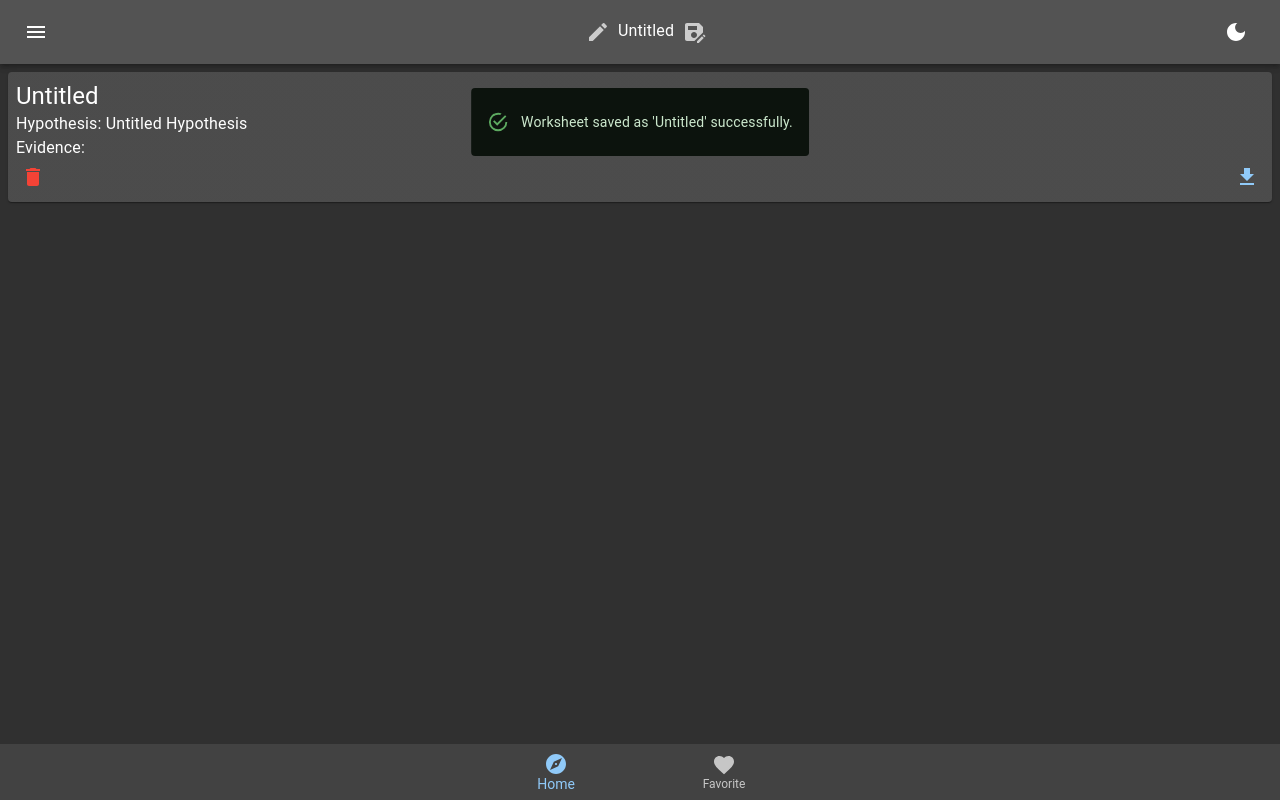
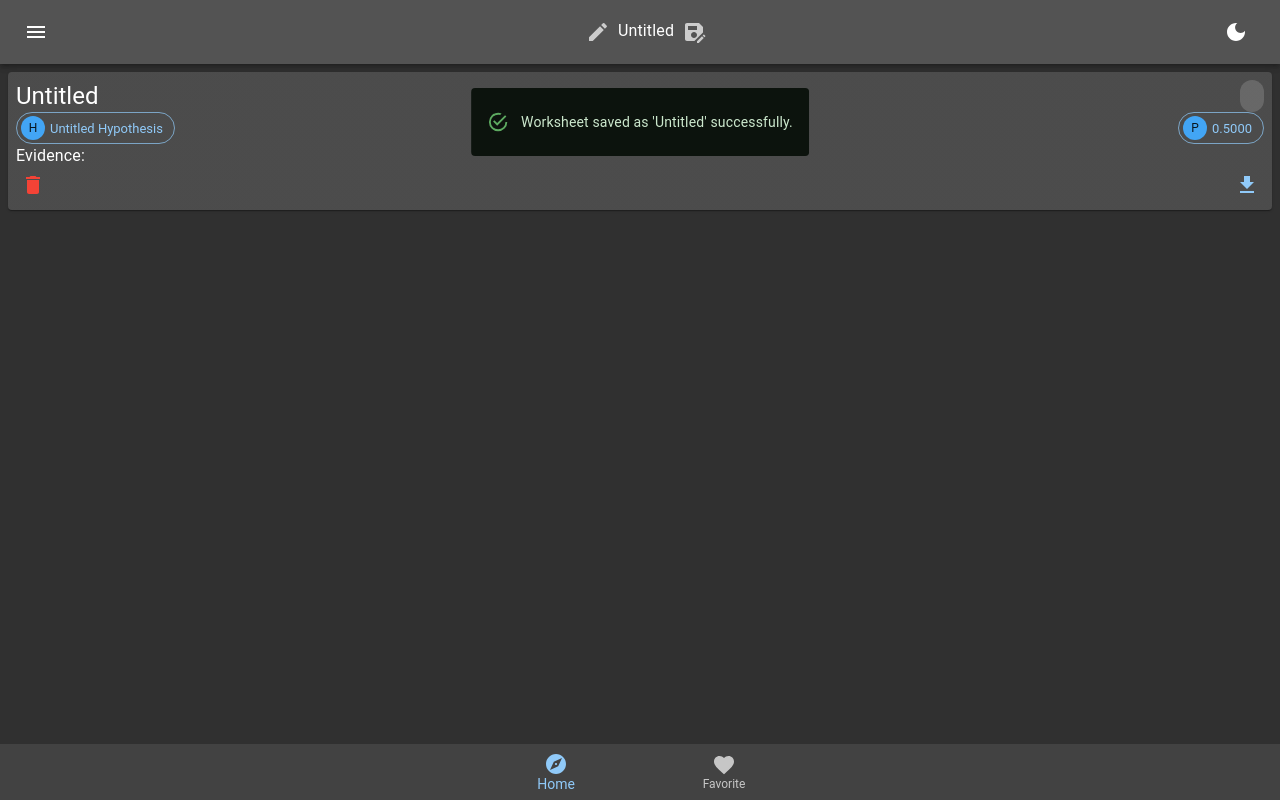
Before and after one commit to quantumsnowball/bayes-domain, a Next.js app: page /favorite in a window 1280 px wide. Both pictures are taken after a click on the button 694 px from the left and 32 px from the top of the page. Built offline with nearby package versions, Linux system fonts and the light colour scheme.

Commit message:
layout: hypothesis row chips

```diff
--- a/components/Pages/Favorite/Summary.tsx
+++ b/components/Pages/Favorite/Summary.tsx
@@ -1,4 +1,4 @@
-import { IconButton, Paper, Typography } from "@mui/material"
+import { Avatar, Chip, IconButton, Paper, Typography } from "@mui/material"
 import { FC } from "react"
 import { Content } from "../../../types"
 import DeleteIcon from '@mui/icons-material/Delete'
@@ -19,16 +19,40 @@ const Summary: FC<SummaryProps> = ({ content }) => {
   const setContent = (content: Content) => dispatch(contentActions.setContent(content))
 
   const TitleRow = () =>
-    <Typography
-      variant='h5'
+    <Box
+      sx={{
+        flex: 1,
+        display: 'flex',
+        justifyContent: 'space-between'
+      }}
     >
-      {content.title}
-    </Typography>
+      <Typography variant='h5'>
+        {content.title}
+      </Typography>
+      <Chip />
+    </Box>
 
   const HypothesisRow = () =>
-    <Typography>
-      Hypothesis: {content.hypothesis.title}
-    </Typography>
+    <Box
+      sx={{
+        flex: 1,
+        display: 'flex',
+        justifyContent: 'space-between'
+      }}
+    >
+      <Chip
+        avatar={<Avatar>H</Avatar>}
+        label={content.hypothesis.title}
+        variant='outlined'
+        color='primary'
+      />
+      <Chip
+        avatar={<Avatar>P</Avatar>}
+        label={content.hypothesis.prior.toFixed(4)}
+        variant='outlined'
+        color='primary'
+      />
+    </Box>
 
   const EvidenceRows = () =>
     <>
```
